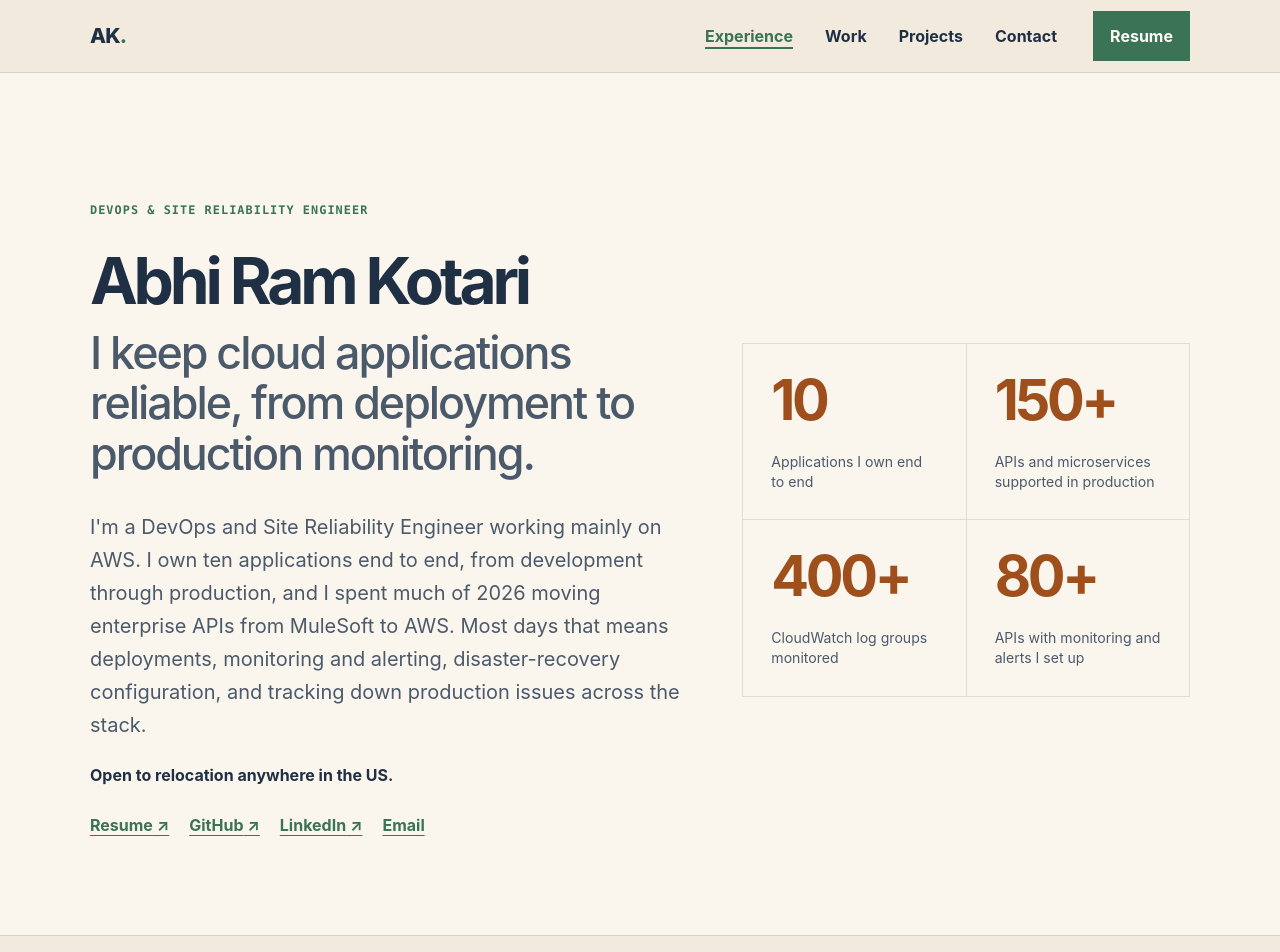
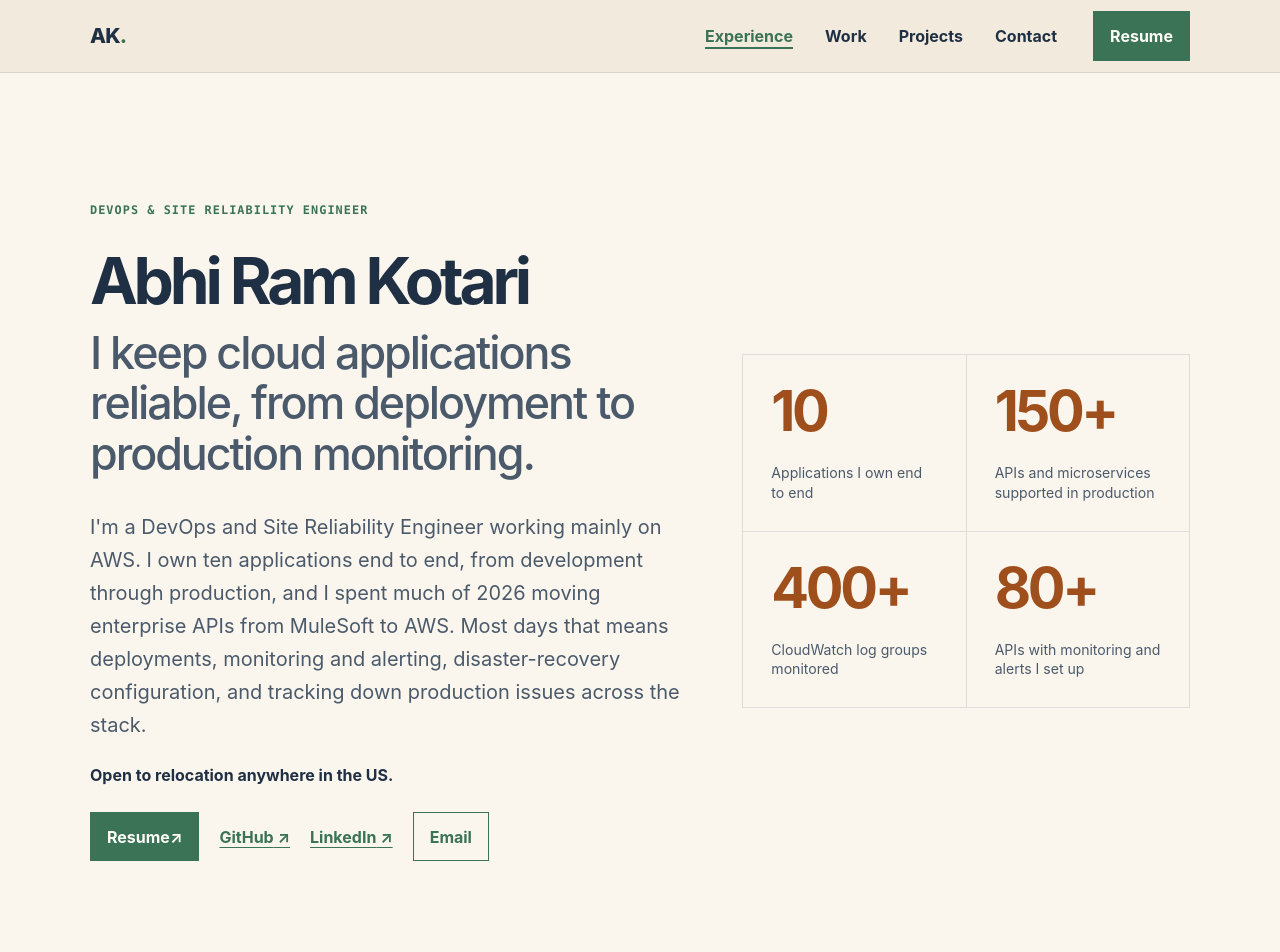
Before and after one commit to ramsrisaikotari/abhiram-portfolio, a React (Vite) app: page / in a window 1280 px wide. Shown: the top 952 px of the page. Built offline with nearby package versions, Linux system fonts and the light colour scheme; a web font is replaced by a local one.

Commit message:
Iteration 105: promote hero Resume and Email actions

```diff
--- a/src/components/Hero.tsx
+++ b/src/components/Hero.tsx
@@ -36,6 +36,7 @@ export default function Hero() {
             return (
               <li key={link.label}>
                 <a
+                  className={link.label === "Resume" ? "button button-primary" : link.label === "Email" ? "button button-secondary" : undefined}
                   href={link.href}
                   target={external ? "_blank" : undefined}
                   rel={external ? "noreferrer" : undefined}
--- a/src/styles/global.css
+++ b/src/styles/global.css
@@ -217,6 +217,15 @@ h4 {
 
 .button-primary:hover {
   color: var(--accent-text);
+}
+
+.button-secondary {
+  color: var(--accent);
+  background: transparent;
+}
+
+.text-links {
+  align-items: center;
 }
 
 .hero {
```
Also changed, not shown: 1 other file (tests, documents, lock files or other folders).
